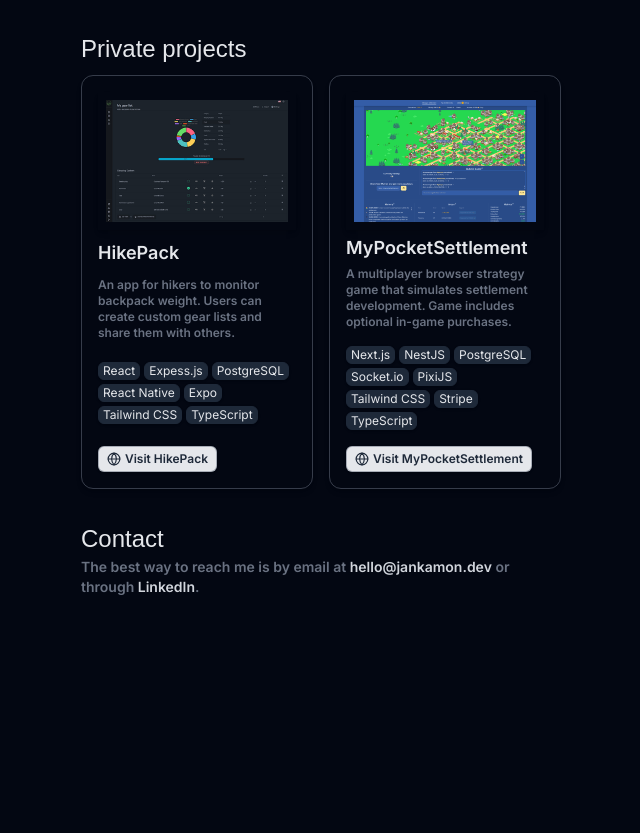
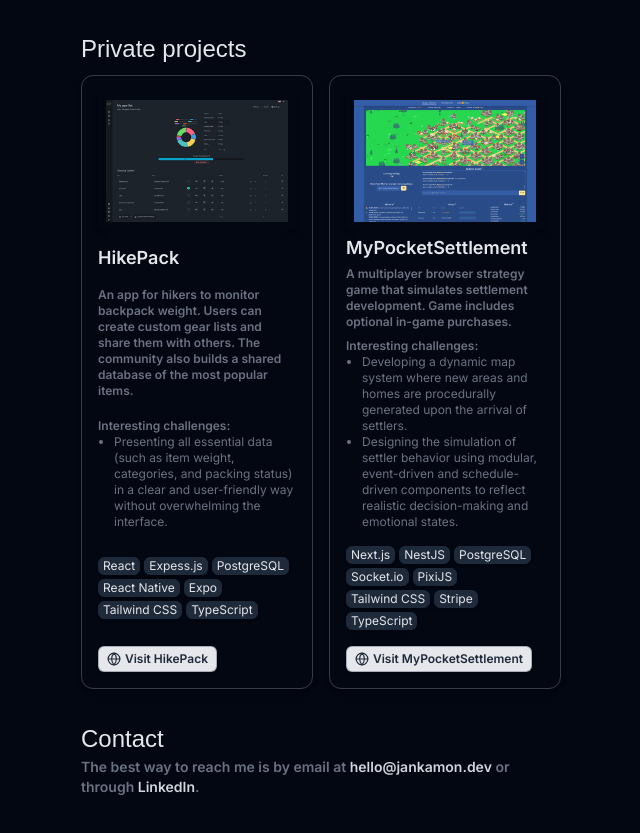
Before and after one commit to jankamon/jankamon.dev, a React (Vite) app: page / in a window 1280 px wide. Shown: the part 2277-3110 px from the top of the page, without its empty margins (319-959 px from the left). Built offline with nearby package versions, Linux system fonts and the light colour scheme; a web font is replaced by a local one.

Commit message:
feat: add challenges field to project type and display in Projects component

```diff
--- a/src/components/Projects.tsx
+++ b/src/components/Projects.tsx
@@ -23,6 +23,16 @@ export default function Projects() {
             <p className="text-xs font-semibold text-gray-500">
               {project.description}
             </p>
+            {project.challenges && (
+              <div className="text-xs text-gray-500">
+                <p className="font-semibold">Interesting challenges:</p>
+                <ul className="list-disc pl-4">
+                  {project.challenges.map((challenge, index) => (
+                    <li key={index}>{challenge}</li>
+                  ))}
+                </ul>
+              </div>
+            )}
             <div className="flex flex-wrap gap-1 mt-2">
               {project.stack.map((stack, index) => (
                 <StackBadge key={index} label={stack} />
--- a/src/components/data/projects.ts
+++ b/src/components/data/projects.ts
@@ -4,7 +4,10 @@ export const projects: Project[] = [
   {
     title: "HikePack",
     description:
-      "An app for hikers to monitor backpack weight. Users can create custom gear lists and share them with others.",
+      "An app for hikers to monitor backpack weight. Users can create custom gear lists and share them with others. The community also builds a shared database of the most popular items.",
+    challenges: [
+      "Presenting all essential data (such as item weight, categories, and packing status) in a clear and user-friendly way without overwhelming the interface.",
+    ],
     stack: [
       "React",
       "Expess.js",
@@ -21,7 +24,10 @@ export const projects: Project[] = [
     title: "MyPocketSettlement",
     description:
       "A multiplayer browser strategy game that simulates settlement development. Game includes optional in-game purchases.",
-
+    challenges: [
+      "Developing a dynamic map system where new areas and homes are procedurally generated upon the arrival of settlers.",
+      "Designing the simulation of settler behavior using modular, event-driven and schedule-driven components to reflect realistic decision-making and emotional states.",
+    ],
     stack: [
       "Next.js",
       "NestJS",
--- a/src/types/project.type.ts
+++ b/src/types/project.type.ts
@@ -1,6 +1,7 @@
 export type Project = {
   title: string;
   description: string;
+  challenges?: string[];
   stack: string[];
   url: string;
   image: string;
```
